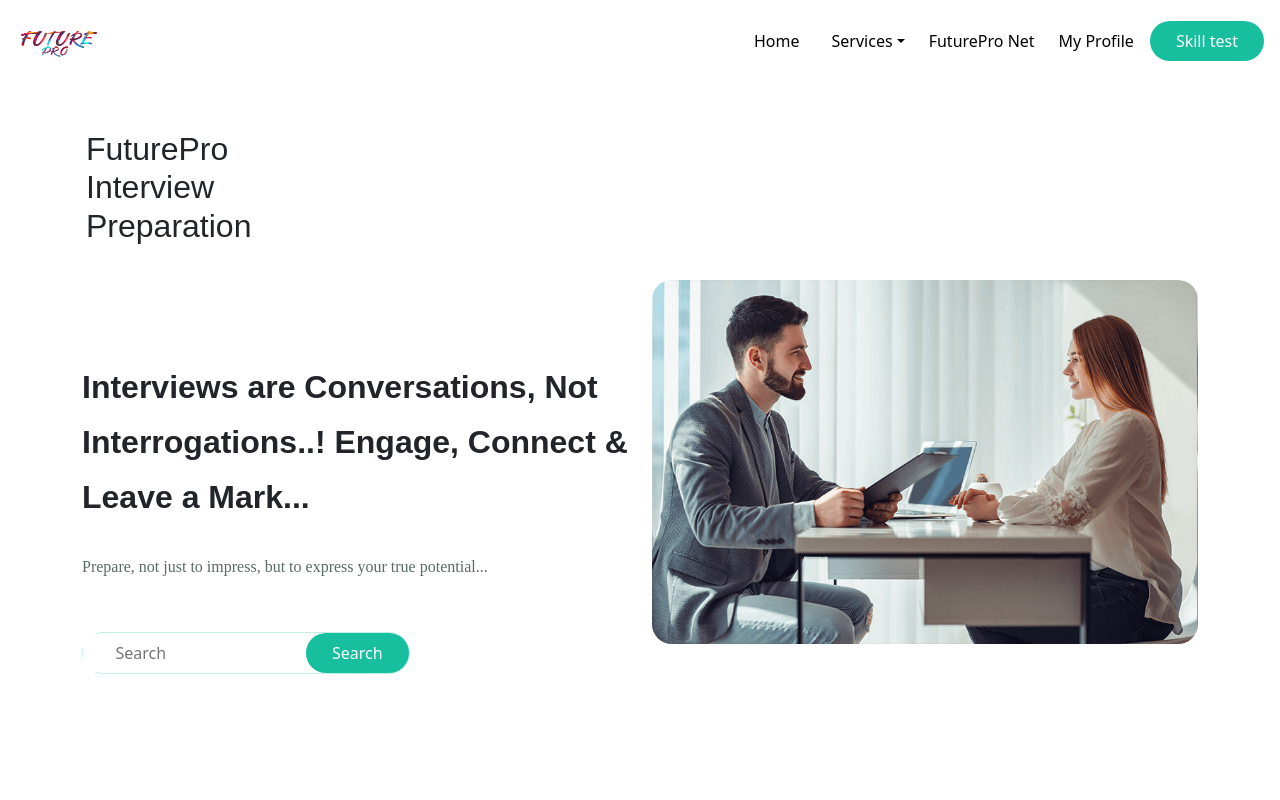
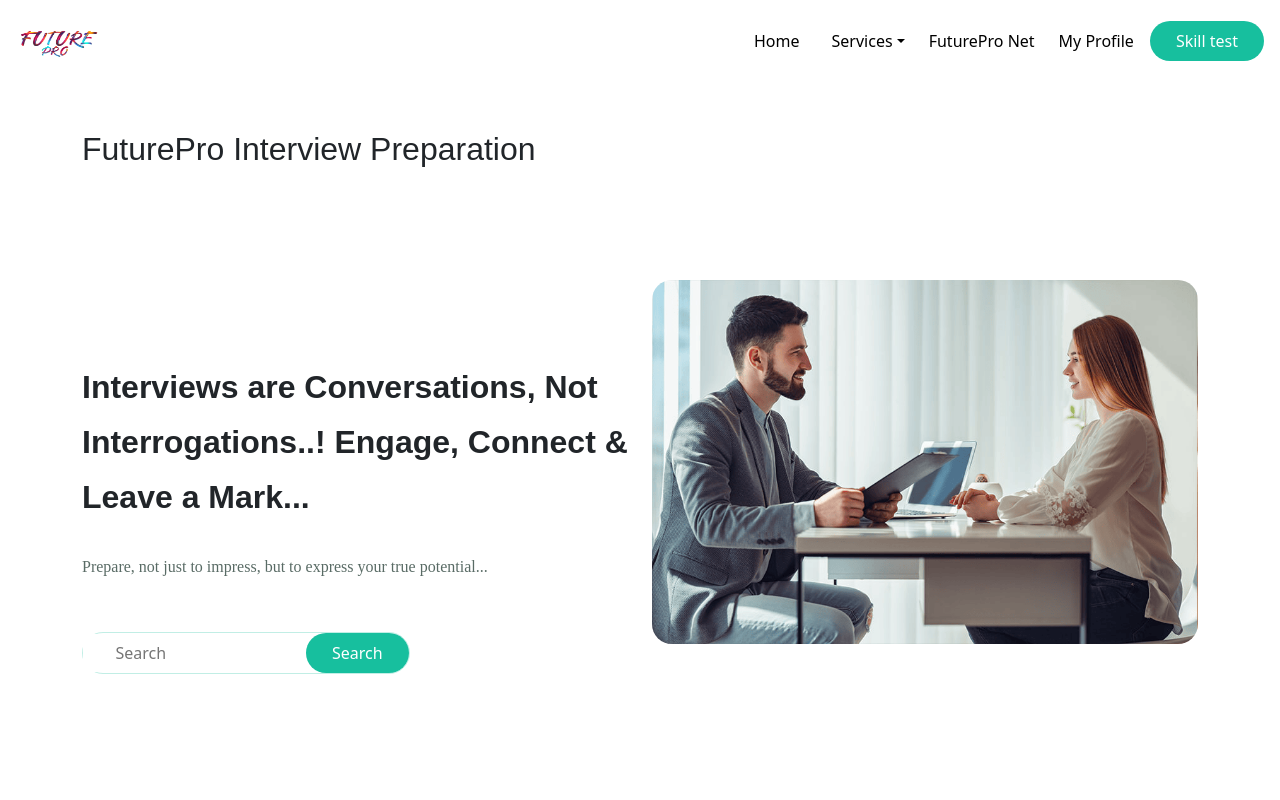
Before and after one commit to FuturePro-Career-Guidance/Future-Pro, a React (Create React App) app: page /interviewpreparation in a window 1280 px wide. Shown: the top 800 px of the page. Built offline with nearby package versions, Linux system fonts and the light colour scheme.

Commit message:
interview fixed error

```diff
--- a/src/InterviewComponents/Header/Header.jsx
+++ b/src/InterviewComponents/Header/Header.jsx
@@ -37,9 +37,9 @@
     <header className="header">
       <Container>
         <div className="navigation d-flex align-items-center justify-content-between">
-          <div className="logo">
-            <h2 className=" d-flex align-items-center gap-1">
-              <i class="ri-pantone-line"></i> FuturePro Interview Preparation
+          <div className="log">
+            <h2 className=" d-flex align-items-center ">
+             FuturePro Interview Preparation
             </h2>
           </div>
 
```
